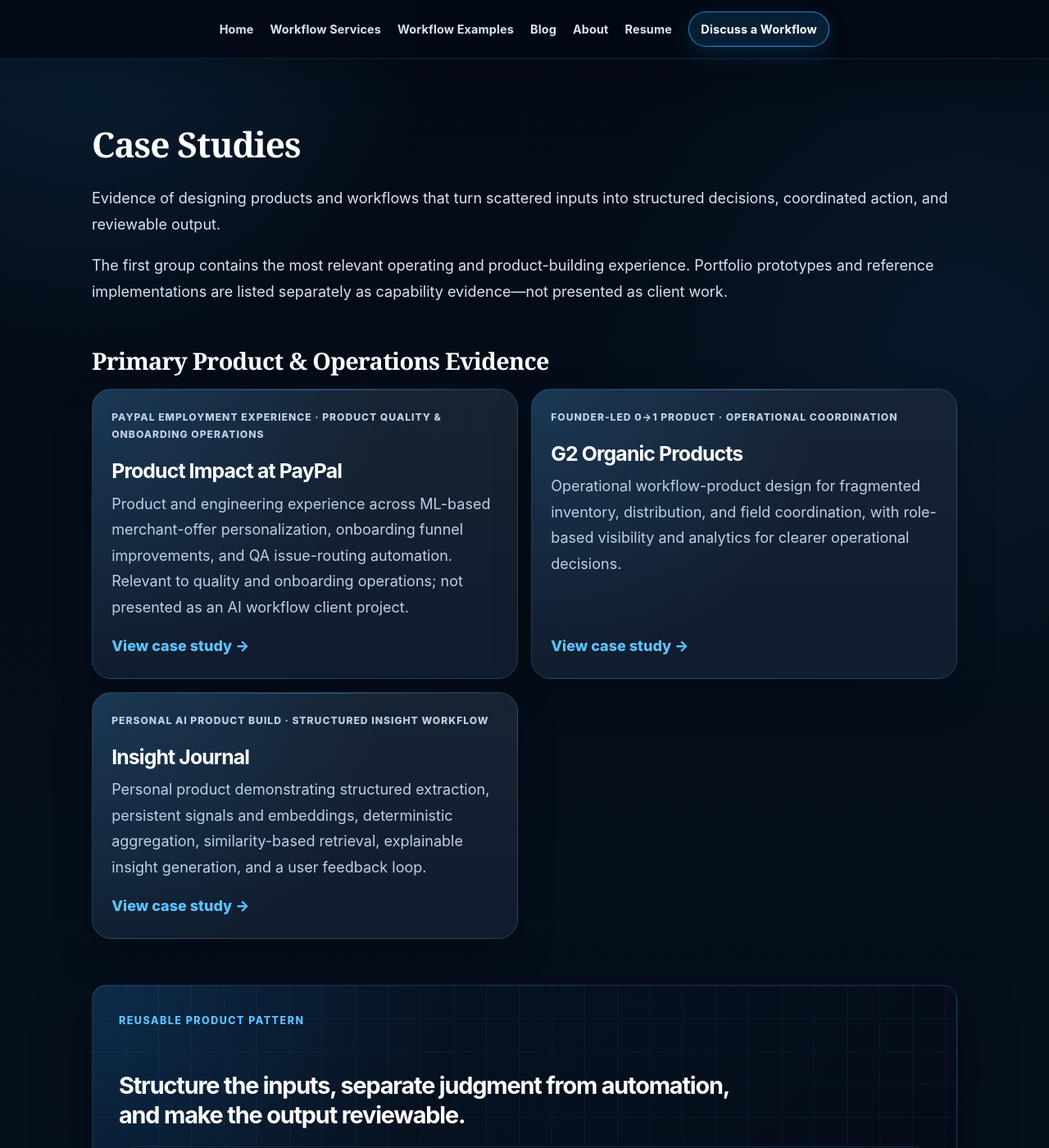
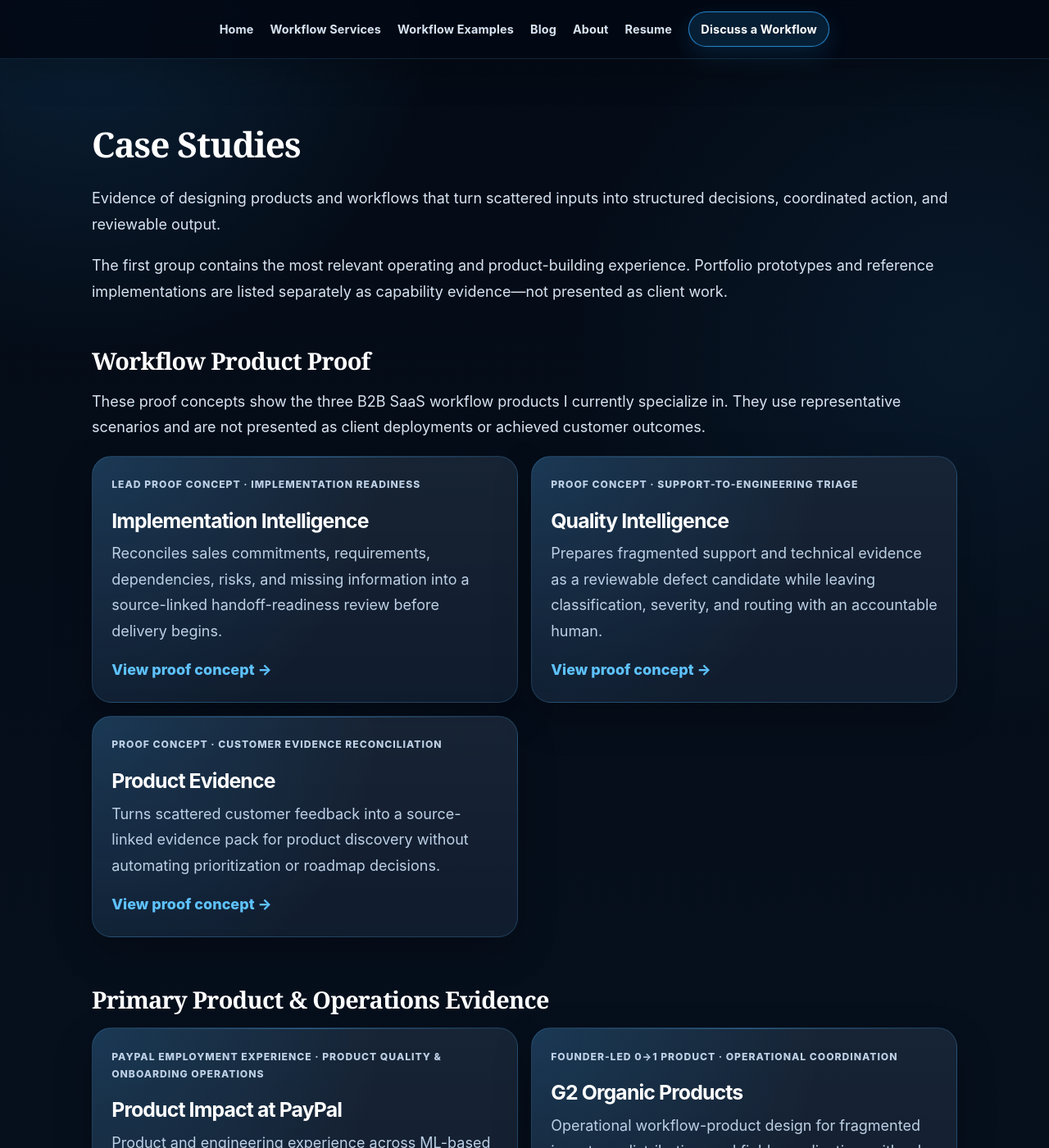
Before and after one commit to mahadevupadhyayula/mahadevupadhyayula.github.io, a Jekyll site: the page built from case-studies.md, in a window 1280 px wide and 1400 px high. Shown: the whole window at 82% size. Built offline with Jekyll 4.4.1, drawn with Linux system fonts in a browser that asks for light colours; some of the changed text lies outside the part shown.

Commit message:
Align workflow pillar positioning

```diff
--- a/case-studies.md
+++ b/case-studies.md
@@ -11,6 +11,33 @@ image_alt: AI workflow product proof and case studies
 Evidence of designing products and workflows that turn scattered inputs into structured decisions, coordinated action, and reviewable output.
 
 The first group contains the most relevant operating and product-building experience. Portfolio prototypes and reference implementations are listed separately as capability evidence—not presented as client work.
+
+## Workflow Product Proof
+
+These proof concepts show the three B2B SaaS workflow products I currently specialize in. They use representative scenarios and are not presented as client deployments or achieved customer outcomes.
+
+<div class="case-study-card-grid" aria-label="Workflow product proof">
+  <article class="case-study-card case-study-card--priority">
+    <p class="case-study-card__eyebrow">Lead proof concept · Implementation readiness</p>
+    <h2><a href="{{ '/workflow-products/implementation-intelligence/' | relative_url }}">Implementation Intelligence</a></h2>
+    <p>Reconciles sales commitments, requirements, dependencies, risks, and missing information into a source-linked handoff-readiness review before delivery begins.</p>
+    <a class="case-study-card__link" href="{{ '/workflow-products/implementation-intelligence/' | relative_url }}">View proof concept →</a>
+  </article>
+
+  <article class="case-study-card case-study-card--priority">
+    <p class="case-study-card__eyebrow">Proof concept · Support-to-engineering triage</p>
+    <h2><a href="{{ '/workflow-products/quality-intelligence/' | relative_url }}">Quality Intelligence</a></h2>
+    <p>Prepares fragmented support and technical evidence as a reviewable defect candidate while leaving classification, severity, and routing with an accountable human.</p>
+    <a class="case-study-card__link" href="{{ '/workflow-products/quality-intelligence/' | relative_url }}">View proof concept →</a>
+  </article>
+
+  <article class="case-study-card case-study-card--priority">
+    <p class="case-study-card__eyebrow">Proof concept · Customer evidence reconciliation</p>
+    <h2><a href="{{ '/workflow-products/product-evidence/' | relative_url }}">Product Evidence</a></h2>
+    <p>Turns scattered customer feedback into a source-linked evidence pack for product discovery without automating prioritization or roadmap decisions.</p>
+    <a class="case-study-card__link" href="{{ '/workflow-products/product-evidence/' | relative_url }}">View proof concept →</a>
+  </article>
+</div>
 
 ## Primary Product & Operations Evidence
 
@@ -69,27 +96,6 @@ These projects demonstrate specific workflow patterns and product decisions. The
   </article>
 
   <article class="case-study-card">
-    <p class="case-study-card__eyebrow">Portfolio proof asset · Pre-demo human-approved workflow</p>
-    <h2><a href="{{ '/case-studies/implementation-intelligence/' | relative_url }}">Sales-to-Implementation Handoff Validator</a></h2>
-    <p>Representative workflow proof for turning closed-won deal evidence into a source-linked implementation readiness review before customer kickoff, with an implementation-manager approval gate.</p>
-    <a class="case-study-card__link" href="{{ '/case-studies/implementation-intelligence/' | relative_url }}">View proof page →</a>
-  </article>
-
-  <article class="case-study-card">
-    <p class="case-study-card__eyebrow">Portfolio proof asset · Pre-demo human-approved workflow</p>
-    <h2><a href="{{ '/case-studies/quality-intelligence/' | relative_url }}">Support Escalation-to-Defect Triage</a></h2>
-    <p>Representative workflow proof for turning fragmented support-escalation evidence into a traceable defect candidate before engineering handoff, with an escalation-manager approval gate.</p>
-    <a class="case-study-card__link" href="{{ '/case-studies/quality-intelligence/' | relative_url }}">View proof page →</a>
-  </article>
-
-  <article class="case-study-card">
-    <p class="case-study-card__eyebrow">Portfolio proof asset · Pre-demo human-approved workflow</p>
-    <h2><a href="{{ '/case-studies/product-evidence/' | relative_url }}">Customer Evidence-to-Discovery Brief</a></h2>
-    <p>Representative workflow proof for turning fragmented customer evidence into a source-linked discovery brief, with a product-reviewer approval gate before any next action is recorded.</p>
-    <a class="case-study-card__link" href="{{ '/case-studies/product-evidence/' | relative_url }}">View proof page →</a>
-  </article>
-
-  <article class="case-study-card">
     <p class="case-study-card__eyebrow">Portfolio prototype · CRM hygiene</p>
     <h2><a href="{{ '/case-studies/crm-hygiene-agent/' | relative_url }}">CRM Hygiene Workflow</a></h2>
     <p>Prototype for turning sales context, CRM notes, and deal updates into source-backed, human-reviewed pipeline records.</p>
```
